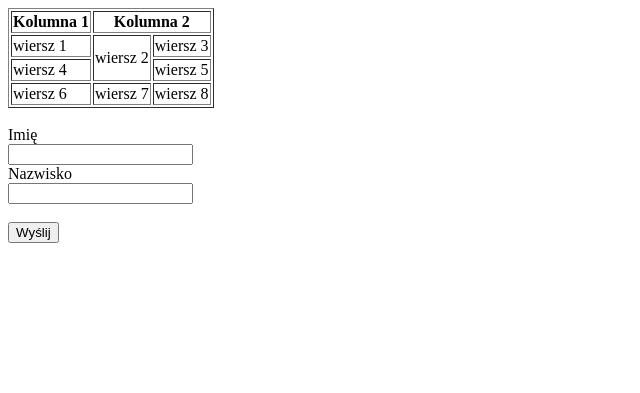
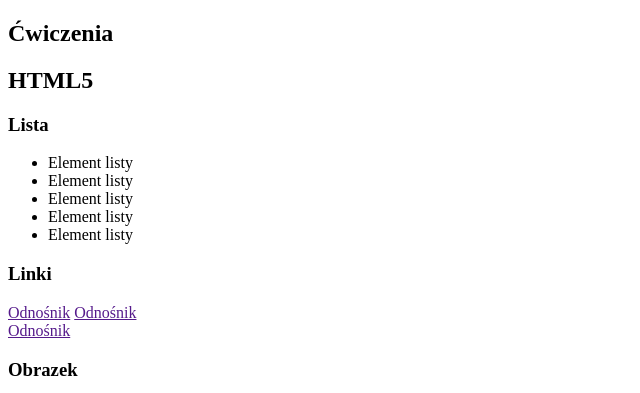
Before and after one commit to edytalis/zadania, a plain HTML site: page index.html in a window 1280 px wide. Shown: the top 393 px of the page, without its empty margins (0-640 px from the left). Drawn offline with Linux system fonts and the light colour scheme; grey boxes are pictures that could not be loaded.

Commit message:
Zadanie #37376

```diff
--- a/index.html
+++ b/index.html
@@ -7,33 +7,21 @@
     <title>Document</title>
 </head>
 <body>
-    <table border="1">
-        <tr>
-            <th>Kolumna 1</th>
-            <th colspan="2">Kolumna 2</th>
-        </tr>
-        <tr>
-            <td>wiersz 1</td>
-            <td rowspan="2">wiersz 2</td>
-            <td>wiersz 3</td>
-        </tr>
-        <tr>
-            <td>wiersz 4</td>
-            <td>wiersz 5</td>
-        </tr>
-        <tr>
-            <td>wiersz 6</td>
-            <td>wiersz 7</td>
-            <td>wiersz 8</td>
-        </tr>
-    </table>
-<br>
-    <form>
-        <label for="Imię">Imię</label><br>
-        <input type="tekst"><br>
-        <label for="Nazwisko">Nazwisko</label><br>
-        <input type="tekst"><br><br>
-        <input type="submit" value="Wyślij">
-    </form>
+    <section>
+        <h1>Ćwiczenia</h1>
+        <h2>HTML5</h2>
+        <h3>Lista</h3>
+            <ul>
+                <li>Element listy</li>
+                <li>Element listy</li>
+                <li>Element listy</li>
+                <li>Element listy</li>
+                <li>Element listy</li>
+            </ul>
+        <h3>Linki</h3>
+            <a href="">Odnośnik</a> <a href="">Odnośnik</a><br><a href="">Odnośnik</a>
+        <h3>Obrazek</h3>
+            <img src="https://akademia108.pl/wp-content/uploads/2016/08/akademia108_logo_mob.png">
+    </section>
 </body>
 </html>
```
